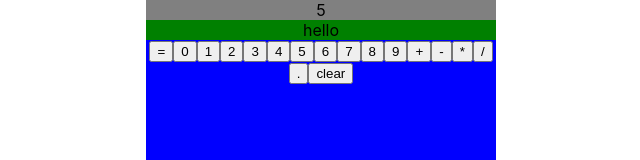
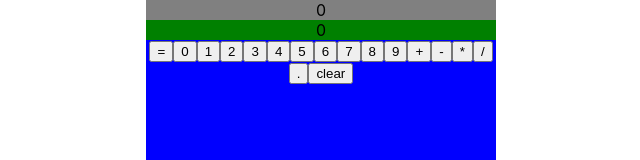
Before and after one commit to Ceddyp19/Calculator, a React (Create React App) app in the folder c-app/: page / in a window 1280 px wide. Shown: the top 160 px of the page, without its empty margins (366-1006 px from the left). Built offline with nearby package versions, Linux system fonts and the light colour scheme.

Commit message:
created property called num

```diff
--- a/c-app/src/Button.js
+++ b/c-app/src/Button.js
@@ -2,7 +2,7 @@
 function Button(props) {
 
         return (
-        <button className={props.class} id={props.id} onClick={props.action}>{props.text}</button>
+        <button className={props.class} id={props.id} onClick={() => props.action(props.num)}>{props.text}</button>
         );
 
 }
--- a/c-app/src/Calculator.js
+++ b/c-app/src/Calculator.js
@@ -4,8 +4,8 @@ import OutputScreen from './OutputScreen';
 import Button from './Button'
 class Calculator extends Component {
     state = {
-        formulaScreenText: 5,
-        outputScreenText: 'hello'
+        formulaScreenText: 0,
+        outputScreenText: '0'
     }
 
     clearDisplay = () => {
@@ -16,15 +16,19 @@ class Calculator extends Component {
 
     }
 
+    inputNum = (num) => {
+        this.setState({formulaScreenText: num})
+    }
+
     render() {
         return (
             <div id="calculator" style={{ backgroundColor: 'blue' }}>
                 <FormulaScreen displayText={this.state.formulaScreenText} />
                 <OutputScreen outputText={this.state.outputScreenText}/>
-                <Button class='number' id='equals' text='=' />
-                <Button class='number' id='zero' text='0' />
-                <Button class='number' id='one' text='1' />
-                <Button class='number' id='two' text='2' />
+                <Button class='number' id='equals' text='=' num={1}/>
+                <Button class='number' id='zero' text='0' num={1}/>
+                <Button class='number' id='one' text='1' num={1} action={this.inputNum}/>
+                <Button class='number' id='two' text='2' num={2}/>
                 <Button class='number' id='three' text='3' />
                 <Button class='number' id='four' text='4' />
                 <Button class='number' id='five' text='5' />
--- a/c-app/src/FormulaScreen.js
+++ b/c-app/src/FormulaScreen.js
@@ -1,7 +1,7 @@
 
 function FormulaScreen(props) {
 
-        return ( <div className='form-scrn' style={{ backgroundColor: 'grey' }}>{props.displayText}</div> );
+        return ( <div id="display" style={{ backgroundColor: 'grey' }}>{props.displayText}</div> );
 }
 
 export default FormulaScreen;
--- a/c-app/src/OutputScreen.js
+++ b/c-app/src/OutputScreen.js
@@ -3,7 +3,7 @@ import React, { Component } from 'react';
 class OutputScreen extends Component {
     state = {}
     render() {
-        return (<div id="display" style={{ backgroundColor: 'green' }}>{this.props.outputText}</div>);
+        return (<div style={{ backgroundColor: 'green' }}>{this.props.outputText}</div>);
     }
 }
 
```
Also changed, not shown: 1 other file (tests, documents, lock files or other folders).
